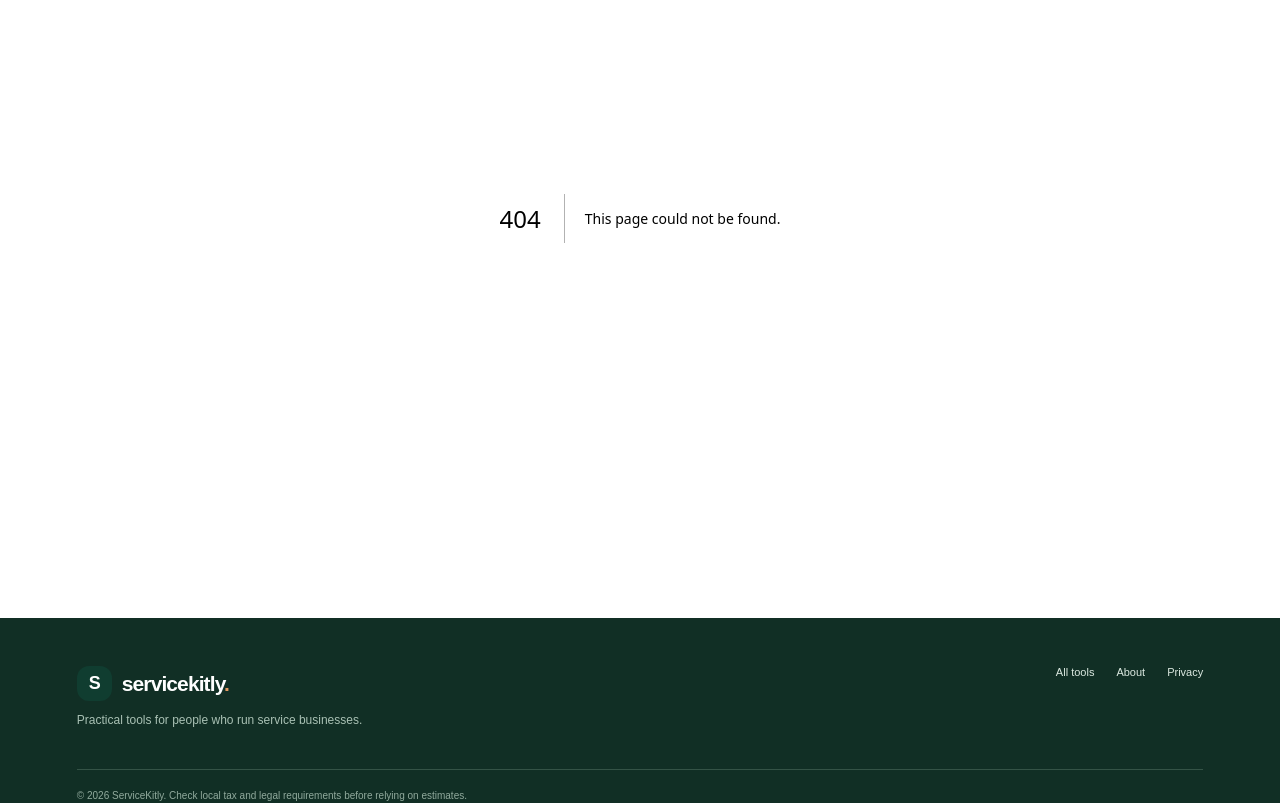
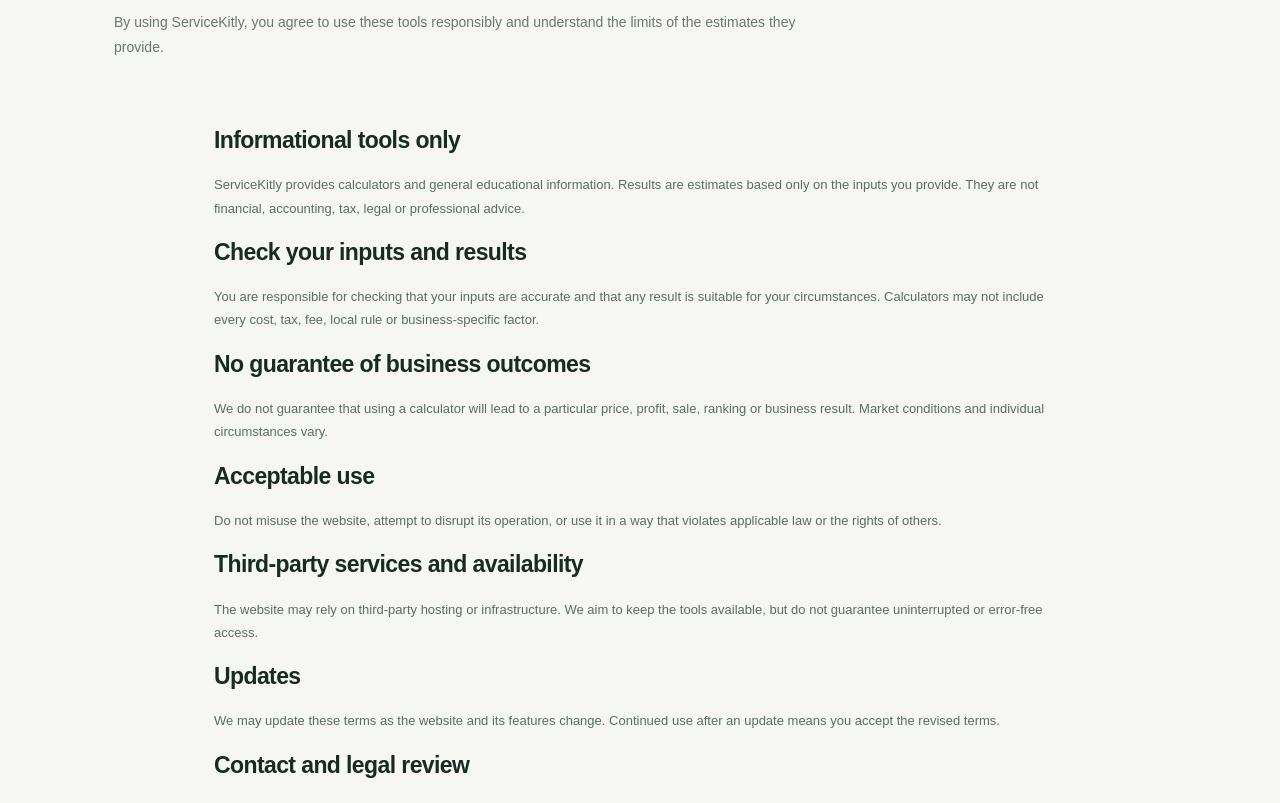
Before and after one commit to ya6331856-cpu/business-growth-toolkit, a Next.js app: page /terms in a window 1280 px wide. Before the commit this address had no page. Shown: the part 260-1063 px from the top of the page. Built offline with nearby package versions, Linux system fonts and the light colour scheme.

Commit message:
Add terms page and complete site navigation

```diff
--- a/app/layout.tsx
+++ b/app/layout.tsx
@@ -14,6 +14,6 @@ export default function RootLayout({ children }: Readonly<{ children: React.Reac
   return <html lang="en"><body>
     <header className="site-header"><a className="brand" href="/"><span className="brand-mark">S</span><span>servicekitly<span className="brand-dot">.</span></span></a><nav><a href="/tools/">Tools</a><a href="/about/">About</a></nav><a className="header-cta" href="/tools/">Explore tools <span>↗</span></a></header>
     <main>{children}</main>
-    <footer className="footer"><div><a className="brand footer-brand" href="/"><span className="brand-mark">S</span><span>servicekitly<span className="brand-dot">.</span></span></a><p>Practical tools for people who run service businesses.</p></div><div className="footer-links"><a href="/tools/">All tools</a><a href="/about/">About</a><a href="/privacy/">Privacy</a></div><small>© {new Date().getFullYear()} ServiceKitly. Check local tax and legal requirements before relying on estimates.</small></footer>
+    <footer className="footer"><div><a className="brand footer-brand" href="/"><span className="brand-mark">S</span><span>servicekitly<span className="brand-dot">.</span></span></a><p>Practical tools for people who run service businesses.</p></div><div className="footer-links"><a href="/tools/">All tools</a><a href="/about/">About</a><a href="/privacy/">Privacy</a><a href="/terms/">Terms</a></div><small>© {new Date().getFullYear()} ServiceKitly. Check local tax and legal requirements before relying on estimates.</small></footer>
   </body></html>;
 }
--- a/app/sitemap.ts
+++ b/app/sitemap.ts
@@ -10,7 +10,8 @@ export default function sitemap(): MetadataRoute.Sitemap {
     { path: "/tools/break-even-calculator/", priority: 0.8, frequency: "monthly" as const },
     { path: "/tools/markup-calculator/", priority: 0.8, frequency: "monthly" as const },
     { path: "/about/", priority: 0.5, frequency: "yearly" as const },
-    { path: "/privacy/", priority: 0.3, frequency: "yearly" as const }
+    { path: "/privacy/", priority: 0.3, frequency: "yearly" as const },
+    { path: "/terms/", priority: 0.3, frequency: "yearly" as const }
   ];
   return pages.map(page => ({ url: base + page.path, changeFrequency: page.frequency, priority: page.priority }));
 }
--- /dev/null
+++ b/app/terms/page.tsx
@@ -0,0 +1,20 @@
+import type { Metadata } from "next";
+export const metadata: Metadata = {
+  title: "Terms of Use",
+  description: "Read the terms for using ServiceKitly's free business calculators and educational tools.",
+  alternates: { canonical: "/terms/" }
+};
+export default function Terms() {
+  return <>
+    <section className="page-hero"><span className="eyebrow">PLEASE READ</span><h1>Terms of use</h1><p>By using ServiceKitly, you agree to use these tools responsibly and understand the limits of the estimates they provide.</p></section>
+    <section className="content-section">
+      <h2>Informational tools only</h2><p>ServiceKitly provides calculators and general educational information. Results are estimates based only on the inputs you provide. They are not financial, accounting, tax, legal or professional advice.</p>
+      <h2>Check your inputs and results</h2><p>You are responsible for checking that your inputs are accurate and that any result is suitable for your circumstances. Calculators may not include every cost, tax, fee, local rule or business-specific factor.</p>
+      <h2>No guarantee of business outcomes</h2><p>We do not guarantee that using a calculator will lead to a particular price, profit, sale, ranking or business result. Market conditions and individual circumstances vary.</p>
+      <h2>Acceptable use</h2><p>Do not misuse the website, attempt to disrupt its operation, or use it in a way that violates applicable law or the rights of others.</p>
+      <h2>Third-party services and availability</h2><p>The website may rely on third-party hosting or infrastructure. We aim to keep the tools available, but do not guarantee uninterrupted or error-free access.</p>
+      <h2>Updates</h2><p>We may update these terms as the website and its features change. Continued use after an update means you accept the revised terms.</p>
+      <h2>Contact and legal review</h2><p>This starter terms page does not replace jurisdiction-specific legal advice. Before commercial launch, review these terms for the countries where the website will operate and add a genuine contact method if one is established.</p>
+    </section>
+  </>;
+}
```
